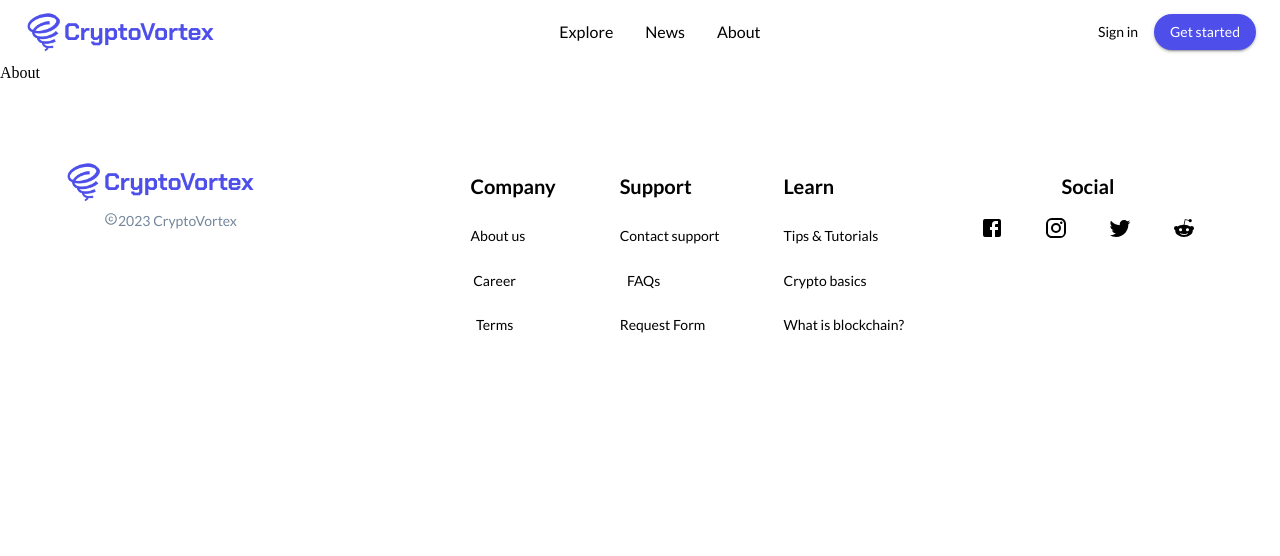
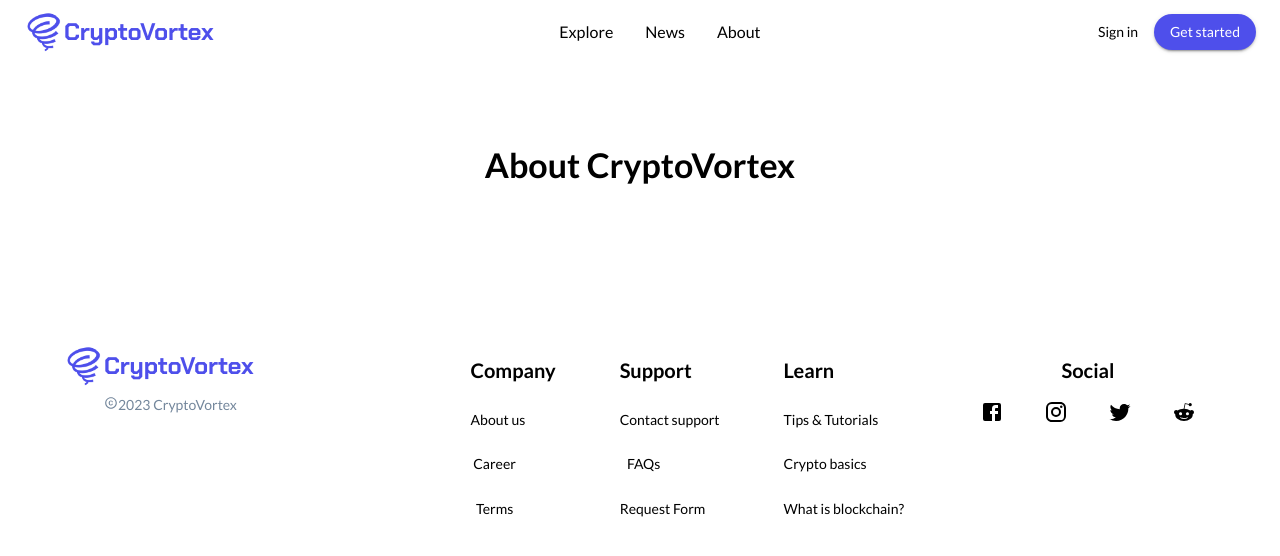
Before and after one commit to heet-git/CryptoVortex, a React (Vite) app: page /about in a window 1280 px wide. Shown: the top 556 px of the page. Built offline with nearby package versions, Linux system fonts and the light colour scheme.

Commit message:
fix styling. add content
Fix styling in news and explore page. Add content in about page

```diff
--- a/src/components/About.jsx
+++ b/src/components/About.jsx
@@ -1,8 +1,34 @@
 import React from 'react'
+import { Container, Box, Typography } from '@mui/material'
+import aboutImg from "/public/about-img.jpg"
 
 function About(props) {
   return (
-    <div>About</div>
+    <Container>
+      <Box
+        textAlign="center"
+        my="5rem"
+      >
+        <Typography variant="h4"
+          sx={{
+            fontWeight: "600"
+          }}
+        >
+          About CryptoVortex
+        </Typography>
+      </Box>
+      <Box>
+        <Box
+          sx={{
+            backgroundImage: `url(${aboutImg})`,
+
+          }}
+        >
+
+        </Box>
+      </Box>
+
+    </Container>
   )
 }
 export default About
--- a/src/components/Explore.jsx
+++ b/src/components/Explore.jsx
@@ -13,6 +13,7 @@ import { SparkLineChart } from '@mui/x-charts/SparkLineChart'
 import Avatar from '@mui/material/Avatar'
 import TablePagination from '@mui/material/TablePagination';
 import { getMarketdata, getCoins } from '../assets/Api'
+import { Button } from '@mui/material';
 
 function removeExtra(value){
         const shortValue = parseFloat(value).toFixed(2)
@@ -121,9 +122,9 @@ function Explore() {
     const marketData = (removeExtra(marketInfo?.data?.market_cap_change_percentage_24h_usd)) || 'N/A'
 
     return (
-    <Container>
+    <Container disableGutters>
         <Box sx={{
-                    m: 10,
+                    m: "5rem",
                     textAlign: 'center',
                 }}>
             <Typography
@@ -144,23 +145,23 @@ function Explore() {
             <Paper sx={{ width: '100%'}}>
             <TableContainer component={Paper}>
                 <Table>
-                    <TableHead >
+                    <TableHead>
                         <TableRow
                             sx={{
                             "& th": {
-                            fontWeight: "600"
+                            fontWeight: "600",
                                 }
-                            }}
-                        >
+                            }}>
                             <TableCell>Rank</TableCell>
-                            <TableCell align="left" >Name</TableCell>
+                            <TableCell align="left" size='10px'>Name</TableCell>
                             <TableCell align="right">Current Price</TableCell>
                             <TableCell align="right">1h</TableCell>
                             <TableCell align="right">24h</TableCell>
                             <TableCell align="right">30d</TableCell>
                             <TableCell align="right">Market cap</TableCell>
                             <TableCell align="right">Circulating supply</TableCell>
-                            <TableCell align='center'>Last 7 days</TableCell>
+                            <TableCell align="center">Last 7 days</TableCell>
+                            <TableCell align="center">Trade</TableCell>
                         </TableRow>
                     </TableHead>
                     <TableBody>
@@ -178,7 +179,7 @@ function Explore() {
                                             alignItems: 'center',
                                         }}
                                     >
-                                    <Avatar alt={row.name} src={row.image} sx={{mr: 2}}/>
+                                    <Avatar alt={row.name} src={row.image} sx={{mr: 1}}/>
                                         {row.name}
                                     </Box>
                                 </TableCell>
@@ -198,6 +199,9 @@ function Explore() {
                                     <Box>
                                         <SparkLineChart data={row.last7Days} height={100} />
                                     </Box>
+                                </TableCell>
+                                <TableCell>
+                                        <Button size="small" variant="contained">Trade</Button>
                                 </TableCell>
                             </TableRow>
                     ))}
--- a/src/components/News.jsx
+++ b/src/components/News.jsx
@@ -3,7 +3,8 @@ import Card from '@mui/material/Card';
 import CardContent from '@mui/material/CardContent';
 import CardMedia from '@mui/material/CardMedia';
 import Typography from '@mui/material/Typography';
-import { Box, Button, CardActionArea, CardActions, Container } from '@mui/material';
+import { Box, Button, CardActionArea, CardActions, Container} from '@mui/material';
+import Link from '@mui/material/Link';
 import newsImg from '/public/news-img.png'
 import { cryptoNewsData } from '../assets/Api';
 
@@ -66,7 +67,7 @@ return (
                                 m: 2,
                                 boxShadow: "0px 0px 10px 0px rgba(0,0,0,0.5)"
                             }}>
-                            <CardActionArea>
+
                                 <CardMedia
                                 component="img"
                                 height="140"
@@ -78,6 +79,7 @@ return (
                                     <Typography gutterBottom variant="subtitle1"
                                         sx={{
                                             fontFamily: "lato",
+                                            fontWeight: "600"
                                         }}
                                     >
                                         {news.title}
@@ -93,13 +95,13 @@ return (
                                     >
                                         <Typography variant="body2" color="text.secondary">
                                             {news.description.length > 100
-                                            ? `${news.description.substring(0, 100)}...`
+                                            ? `${news.description.substring(0, 100)}... `
                                             : news.description}
-                                        <Button size="small" href={news.link} target='_blank' color='success'>Read more</Button>
+                                        <Link href={news.link} target='_blank' color="#4E4FEB" underline="hover">Read more</Link>
                                         </Typography>
                                     </Box>
                                 </CardContent>
-                            </CardActionArea>
+
                         </Card> ))
                 )}
         </Box>
```
Also changed, not shown: public/about-img.jpg (added).
